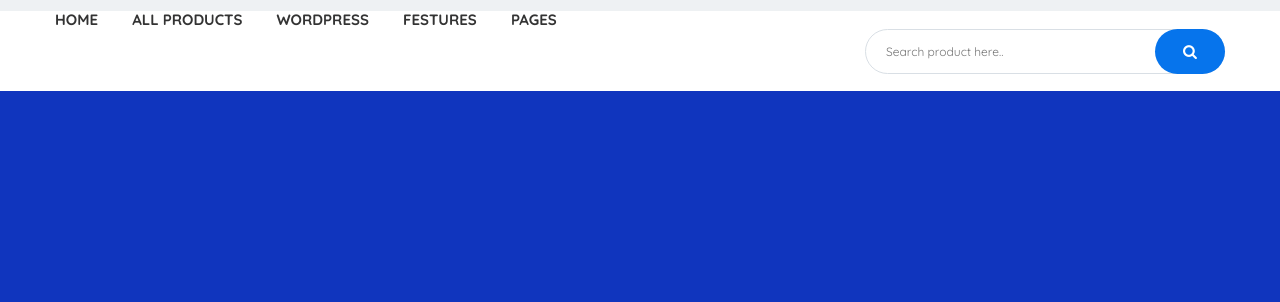
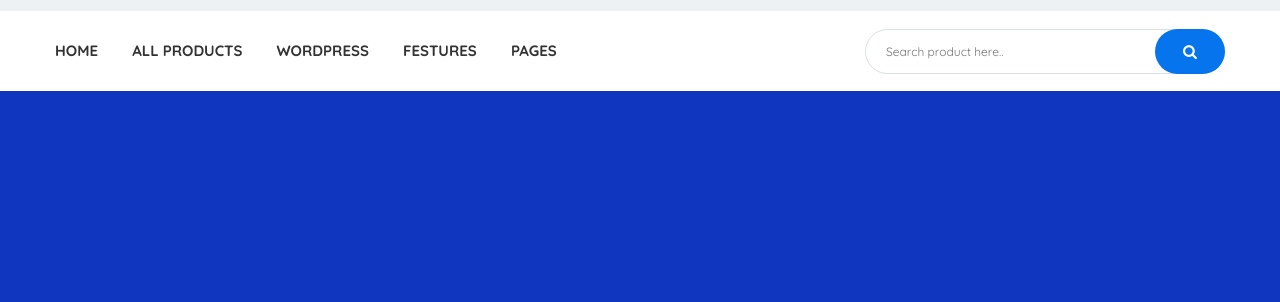
Before and after one commit to shadkonstantin/martplace, a website: page app/index.html in a window 1280 px wide. Shown: the part 89-391 px from the top of the page. Drawn offline with nearby package versions, Linux system fonts and the light colour scheme; files whose address does not match are found by name.

Commit message:
fix menu

```diff
--- a/app/scss/_global.scss
+++ b/app/scss/_global.scss
@@ -52,6 +52,12 @@ body {
     min-height: 100%;
 }
 
+.wrapper-page {
+    display: flex;
+    flex-direction: column;
+    min-height: 100%;
+}
+
 .content {
     flex: 1 0 auto;
 }
--- a/app/scss/style.scss
+++ b/app/scss/style.scss
@@ -506,6 +506,7 @@
     }
 }
 
+.wrapper-page {
     .menu {
         min-height: inherit;
 
@@ -537,6 +538,9 @@
             }
         }
     }
+
+}
+
 
 
 .products__dropmenu,
```
Also changed, not shown: app/page.html (+1 -1 lines), app/css/style.min.css. Lines whose indentation alone changed are shown as unchanged.
